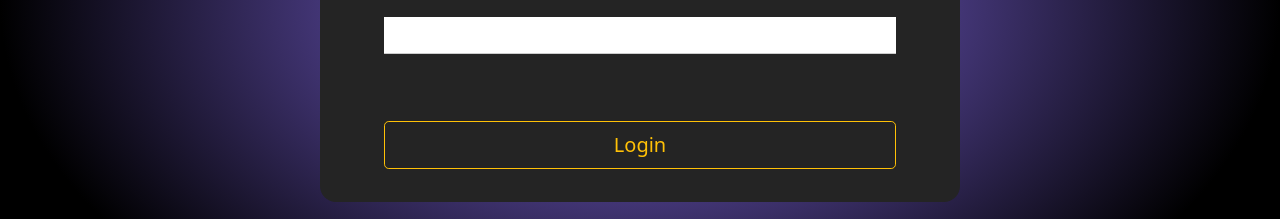
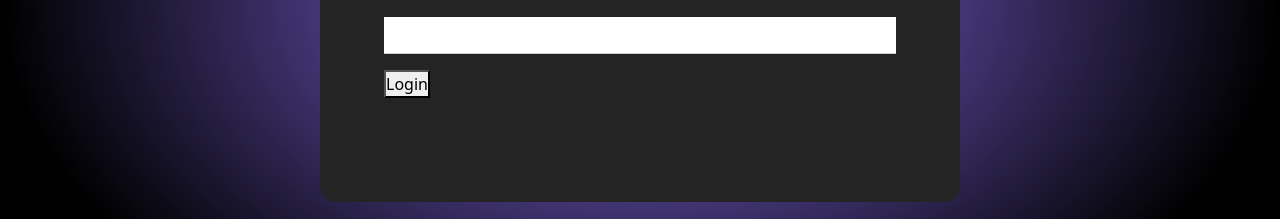
Before and after one commit to MiguelPerezMartinez/apollofy-music-project, a React (Create React App) app in the folder client/: page /login in a window 1280 px wide. Shown: the part 398-617 px from the top of the page. Built offline with nearby package versions, Linux system fonts and the light colour scheme.

Commit message:
redoing pull request to develop

```diff
--- /dev/null
+++ b/client/src/components/Button/Button.js
@@ -0,0 +1,5 @@
+import React from "react";
+
+export default function Button({ title }) {
+  return <button>{title}</button>;
+}
--- /dev/null
+++ b/client/src/components/Button/index.js
@@ -0,0 +1 @@
+export { default } from "./Button";
--- a/client/src/pages/Login/Login.js
+++ b/client/src/pages/Login/Login.js
@@ -4,6 +4,7 @@ import "./login.css";
 
 import Input from "../../components/Input";
 import SignNav from "../../components/SignNav";
+import Button from "../../components/Button";
 
 import { logIn } from "../../services/firebase";
 
@@ -51,12 +52,7 @@ function Login() {
             defaultValue=""
           />
 
-          <button
-            className="w-100 btn btn-lg btn-outline-warning"
-            type="submit"
-          >
-            Login
-          </button>
+          <Button title="Login" />
         </form>
       </div>
     </main>
```
